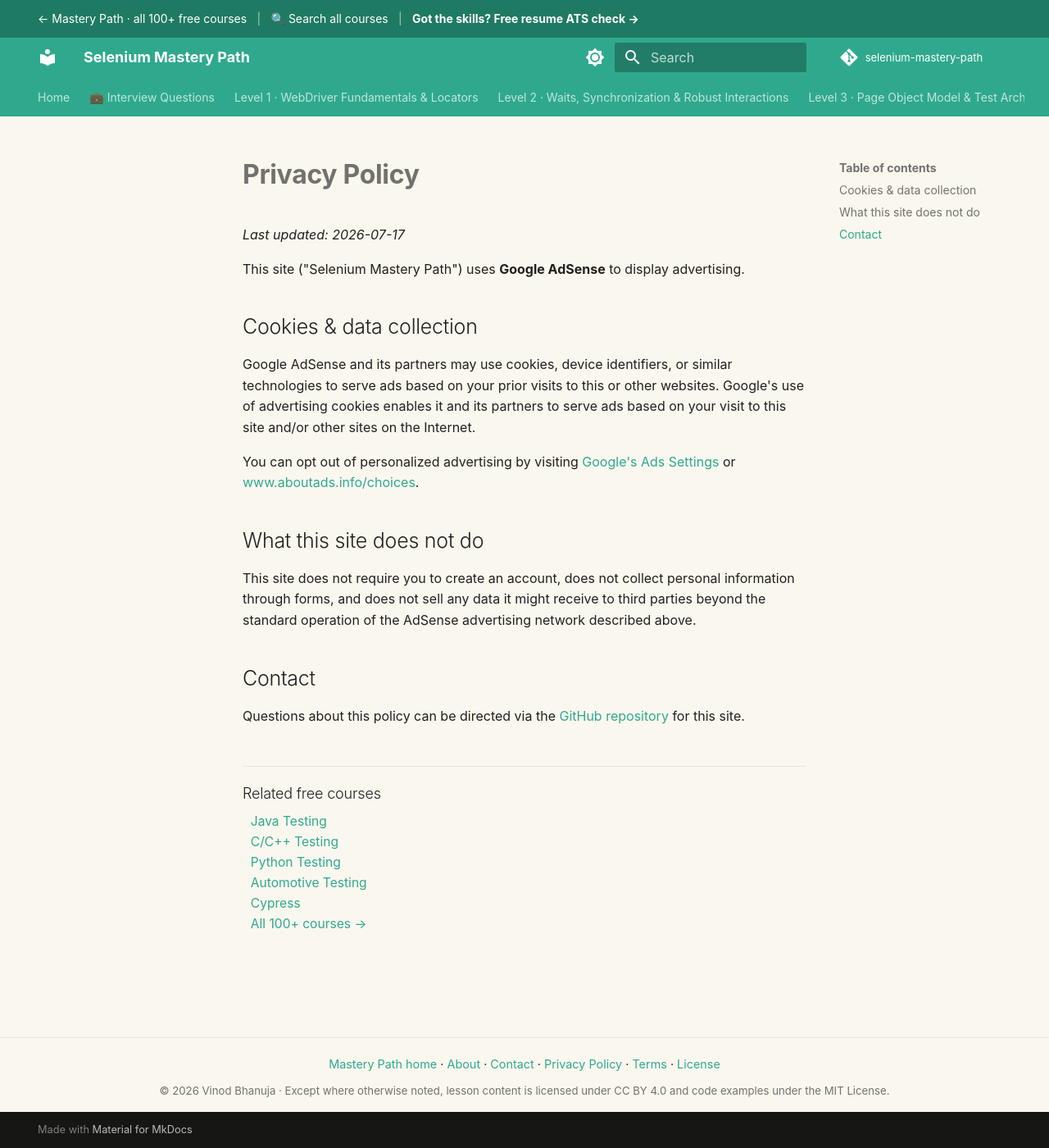
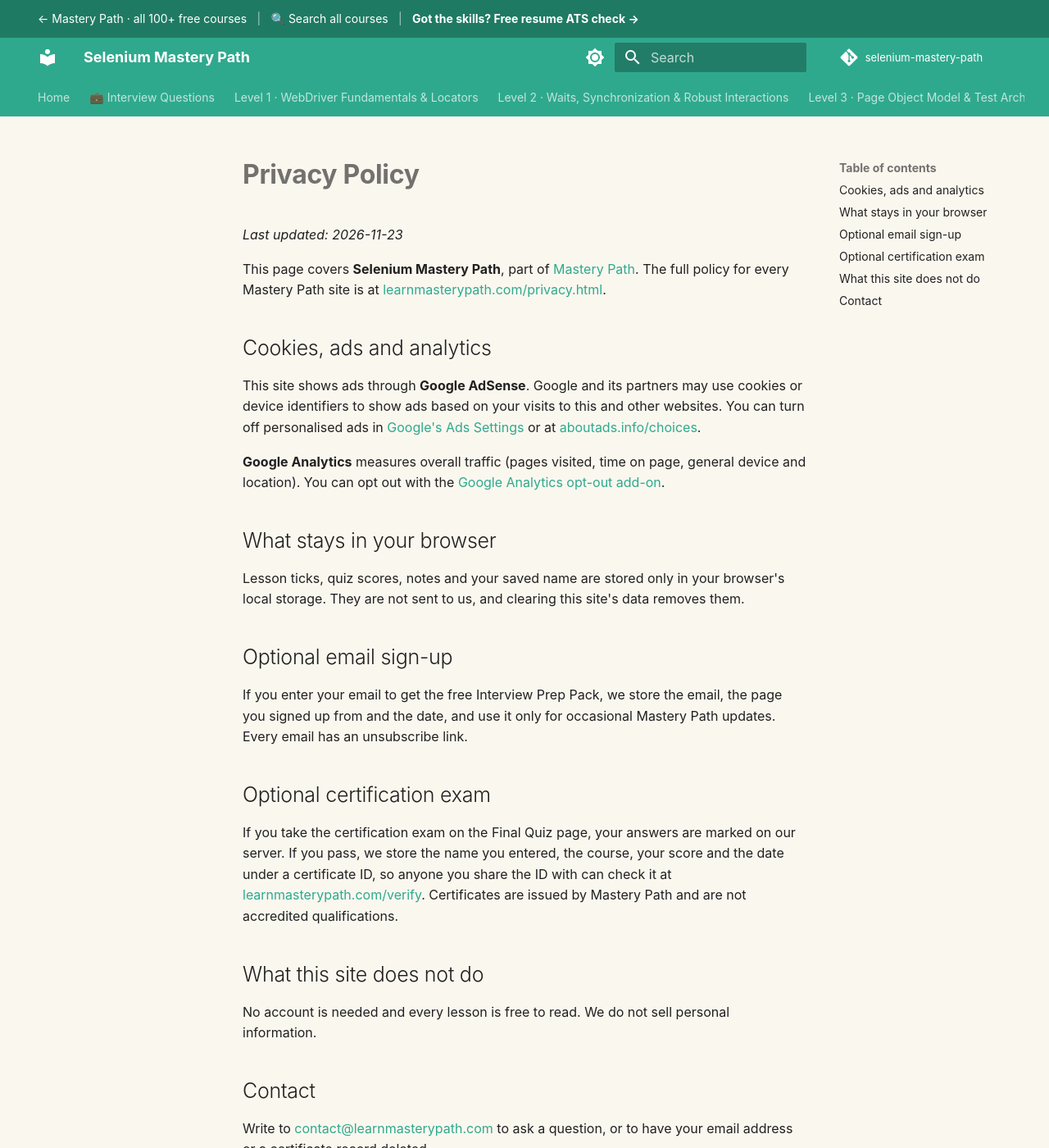
Before and after one commit to SIGILIPELLI/selenium-mastery-path, an MkDocs documentation site: the page built from docs/privacy.md, in a window 1280 px wide and 1400 px high. Shown: the whole window at 82% size. Built offline with MkDocs 1.6.1 and Material for MkDocs 9.7.7, drawn with Linux system fonts in a browser that asks for light colours; comment, search, counter and statistics services are not loaded.

Commit message:
Update privacy page: progress stays in the browser, optional email sign-up and certification exam, link to the full policy
Co-Authored-By: Claude Opus 5.5 <noreply@anthropic.com>

```diff
--- a/docs/privacy.md
+++ b/docs/privacy.md
@@ -1,33 +1,35 @@
 ---
-description: "Privacy policy for Selenium Mastery Path: how Google AdSense cookies work here, what the site does not collect, and how to opt out."
+description: "Privacy policy for the free Selenium Mastery Path: cookies for ads and analytics, what stays in your browser, and the optional email sign-up and certification exam."
 ---
 
 # Privacy Policy
 
-_Last updated: 2026-07-17_
+_Last updated: 2026-11-23_
 
-This site ("Selenium Mastery Path") uses **Google AdSense** to display advertising.
+This page covers **Selenium Mastery Path**, part of [Mastery Path](https://learnmasterypath.com/). The full policy for every Mastery Path site is at [learnmasterypath.com/privacy.html](https://learnmasterypath.com/privacy.html).
 
-## Cookies & data collection
+## Cookies, ads and analytics
 
-Google AdSense and its partners may use cookies, device identifiers, or similar
-technologies to serve ads based on your prior visits to this or other websites.
-Google's use of advertising cookies enables it and its partners to serve ads
-based on your visit to this site and/or other sites on the Internet.
+This site shows ads through **Google AdSense**. Google and its partners may use cookies or device identifiers to show ads based on your visits to this and other websites. You can turn off personalised ads in [Google's Ads Settings](https://adssettings.google.com/) or at [aboutads.info/choices](https://www.aboutads.info/choices/).
 
-You can opt out of personalized advertising by visiting
-[Google's Ads Settings](https://adssettings.google.com/) or
-[www.aboutads.info/choices](https://www.aboutads.info/choices/).
+**Google Analytics** measures overall traffic (pages visited, time on page, general device and location). You can opt out with the [Google Analytics opt-out add-on](https://tools.google.com/dlpage/gaoptout).
+
+## What stays in your browser
+
+Lesson ticks, quiz scores, notes and your saved name are stored only in your browser's local storage. They are not sent to us, and clearing this site's data removes them.
+
+## Optional email sign-up
+
+If you enter your email to get the free Interview Prep Pack, we store the email, the page you signed up from and the date, and use it only for occasional Mastery Path updates. Every email has an unsubscribe link.
+
+## Optional certification exam
+
+If you take the certification exam on the Final Quiz page, your answers are marked on our server. If you pass, we store the name you entered, the course, your score and the date under a certificate ID, so anyone you share the ID with can check it at [learnmasterypath.com/verify](https://learnmasterypath.com/verify/). Certificates are issued by Mastery Path and are not accredited qualifications.
 
 ## What this site does not do
 
-This site does not require you to create an account, does not collect personal
-information through forms, and does not sell any data it might receive to third
-parties beyond the standard operation of the AdSense advertising network
-described above.
+No account is needed and every lesson is free to read. We do not sell personal information.
 
 ## Contact
 
-Questions about this policy can be directed via the
-[GitHub repository](https://github.com/SIGILIPELLI/selenium-mastery-path) for this
-site.
+Write to [contact@learnmasterypath.com](mailto:contact@learnmasterypath.com) to ask a question, or to have your email address or a certificate record deleted.
```
